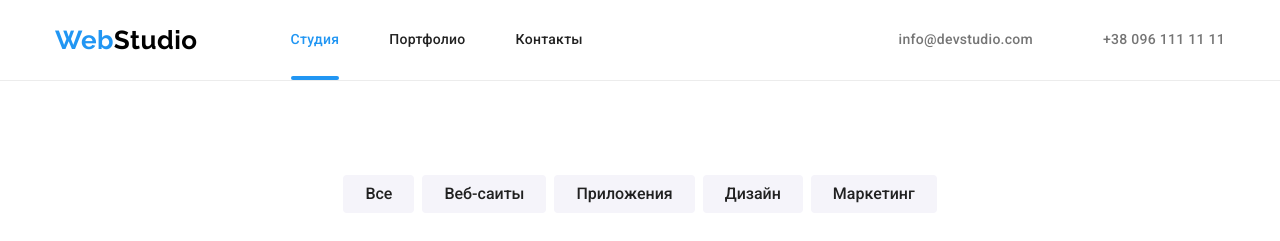
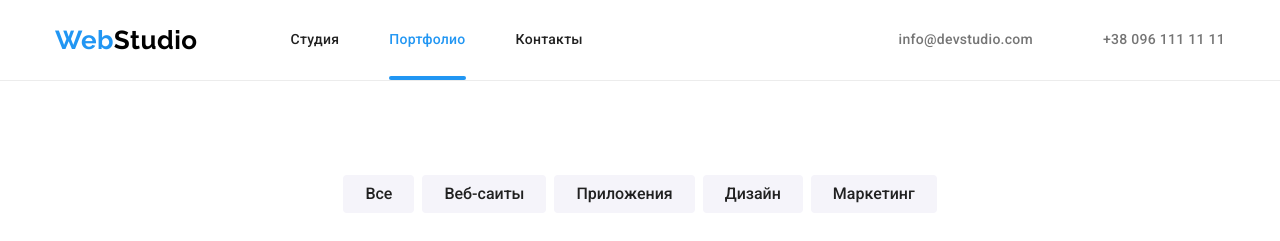
Before and after one commit to ValeriiDroniak/goit-markup-hw-08, a plain HTML site: page portfolio.html in a window 1280 px wide. Shown: the top 241 px of the page. Drawn offline with nearby package versions, Linux system fonts and the light colour scheme.

Commit message:
Міняє клас активної ссилки)

```diff
--- a/portfolio.html
+++ b/portfolio.html
@@ -36,8 +36,9 @@
                 </button>
                 <nav class="header__site-nav">
                     <ul class="site-nav__list">
-                        <li class="site-nav__item"><a href="./index.html" class="site-nav__link current">Студия</a></li>
-                        <li class="site-nav__item"><a href="./portfolio.html" class="site-nav__link">Портфолио</a></li>
+                        <li class="site-nav__item"><a href="./index.html" class="site-nav__link">Студия</a></li>
+                        <li class="site-nav__item"><a href="./portfolio.html"
+                                class="site-nav__link current">Портфолио</a></li>
                         <li class="site-nav__item"><a href="#contact" class="site-nav__link">Контакты</a></li>
                     </ul>
                 </nav>
```
